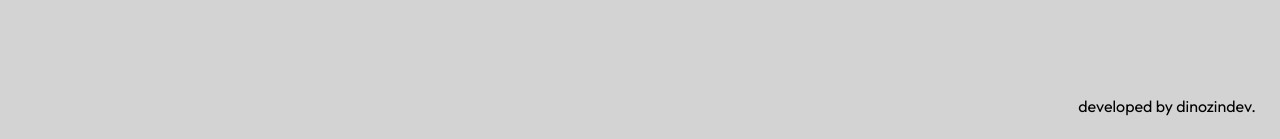
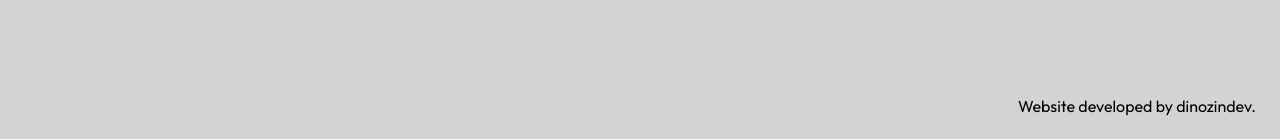
Before and after one commit to dinozindev/pokollection, a React (Vite) app: page /collection in a window 1280 px wide. Shown: the part 730-869 px from the top of the page. Built offline with nearby package versions, Linux system fonts and the light colour scheme; no server answers; what @tcgdex/sdk would draw is missing.

Commit message:
feat: ajustando descrição do footer

```diff
--- a/src/components/Footer.tsx
+++ b/src/components/Footer.tsx
@@ -1,6 +1,6 @@
 const Footer = () => {
   return (
-    <div className="text-end p-6">developed by dinozindev.</div>
+    <div className="text-end p-6">Website developed by dinozindev.</div>
   )
 }
 
```
